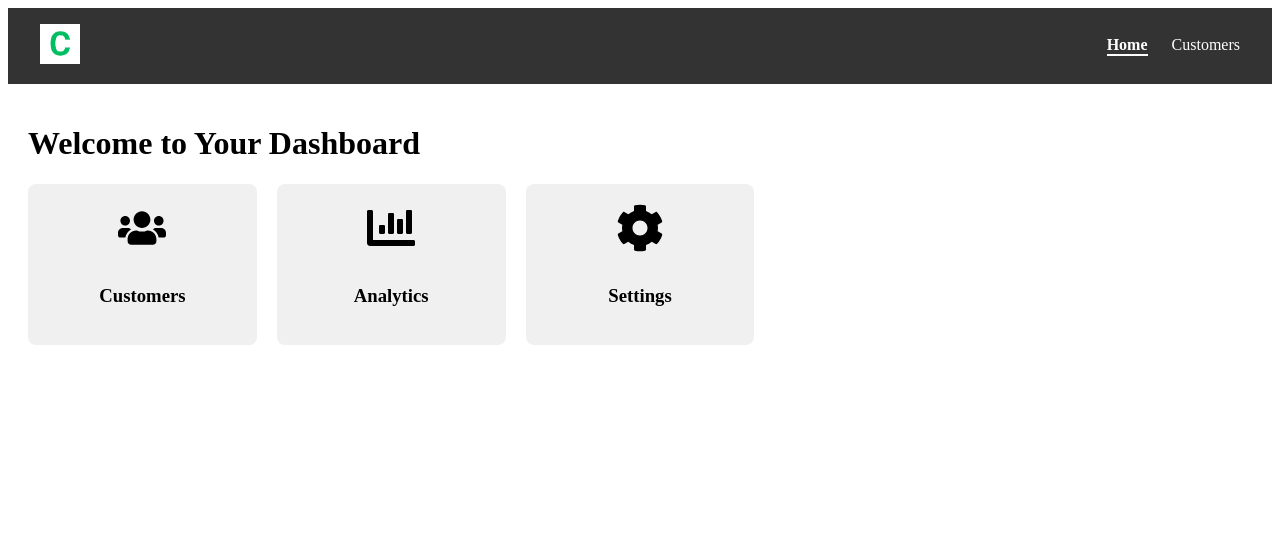
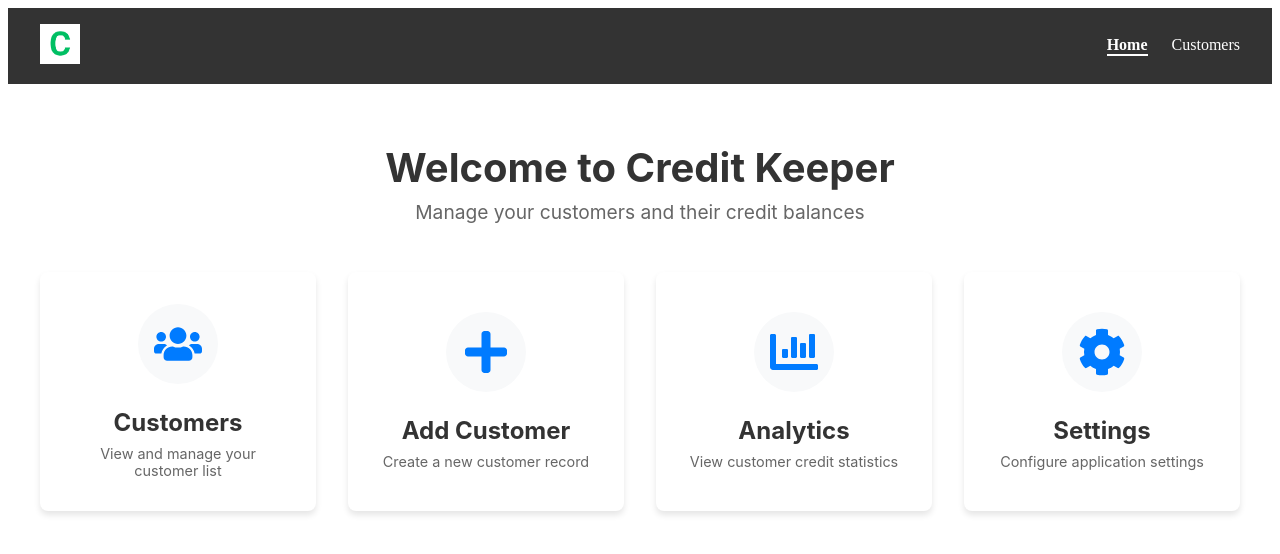
Before and after one commit to Tyler2517/creditkeeper, a React (Vite) app in the folder frontend/: page / in a window 1280 px wide. Shown: the top 554 px of the page. Built offline with nearby package versions, Linux system fonts and the light colour scheme.

Commit message:
Add more style changes to the dashboard

```diff
--- /dev/null
+++ b/frontend/src/components/Dashboard.css
@@ -0,0 +1,84 @@
+/* Create a new file: frontend/src/components/Dashboard.css */
+.dashboard-container {
+    max-width: 1200px;
+    margin: 0 auto;
+    padding: 2rem;
+    font-family: -apple-system, BlinkMacSystemFont, 'Segoe UI', Roboto, Oxygen,
+      Ubuntu, Cantarell, 'Open Sans', 'Helvetica Neue', sans-serif;
+  }
+
+  .dashboard-header {
+    text-align: center;
+    margin-bottom: 3rem;
+  }
+
+  .dashboard-header h1 {
+    font-size: 2.5rem;
+    color: #333;
+    margin-bottom: 0.5rem;
+  }
+
+  .dashboard-subtitle {
+    font-size: 1.2rem;
+    color: #666;
+    max-width: 600px;
+    margin: 0 auto;
+  }
+
+  .dashboard-grid {
+    display: grid;
+    grid-template-columns: repeat(auto-fill, minmax(250px, 1fr));
+    gap: 2rem;
+  }
+
+  .dashboard-card {
+    display: flex;
+    flex-direction: column;
+    align-items: center;
+    padding: 2rem;
+    background-color: white;
+    border-radius: 8px;
+    box-shadow: 0 4px 6px rgba(0, 0, 0, 0.1);
+    transition: transform 0.3s, box-shadow 0.3s;
+    text-decoration: none;
+    color: inherit;
+  }
+
+  .dashboard-card:hover {
+    transform: translateY(-5px);
+    box-shadow: 0 10px 15px rgba(0, 0, 0, 0.1);
+  }
+
+  .card-icon {
+    display: flex;
+    align-items: center;
+    justify-content: center;
+    width: 80px;
+    height: 80px;
+    background-color: #f8f9fa;
+    border-radius: 50%;
+    margin-bottom: 1.5rem;
+    color: #007bff;
+  }
+
+  .card-content {
+    text-align: center;
+  }
+
+  .card-content h3 {
+    margin: 0 0 0.5rem 0;
+    font-size: 1.5rem;
+    color: #333;
+  }
+
+  .card-description {
+    color: #666;
+    font-size: 0.9rem;
+    margin: 0;
+  }
+
+  @media (max-width: 768px) {
+    .dashboard-grid {
+      grid-template-columns: 1fr;
+    }
+  }
--- a/frontend/src/components/Dashboard.tsx
+++ b/frontend/src/components/Dashboard.tsx
@@ -1,39 +1,58 @@
+// frontend/src/components/Dashboard.tsx
 import React from 'react';
 import { Link } from 'react-router-dom';
-import { FaUsers, FaChartBar, FaCog } from 'react-icons/fa';
+import { FaUsers, FaChartBar, FaCog, FaPlus } from 'react-icons/fa';
+import './Dashboard.css'; // Create this file for styling
 
 interface DashboardCardProps {
   icon: React.ReactNode;
   title: string;
   link: string;
+  description?: string; // Add description for more context
 }
 
-const DashboardCard: React.FC<DashboardCardProps> = ({ icon, title, link }) => (
-    <Link to={link} className="dashboard-card">
-        <div className="card-icon">{icon}</div>
-        <h3>{title}</h3>
-    </Link>
+const DashboardCard: React.FC<DashboardCardProps> = ({ icon, title, link, description }) => (
+  <Link to={link} className="dashboard-card">
+    <div className="card-icon">{icon}</div>
+    <div className="card-content">
+      <h3>{title}</h3>
+      {description && <p className="card-description">{description}</p>}
+    </div>
+  </Link>
 );
 
 const Dashboard: React.FC = () => {
   return (
-    <div className="dashboard">
-      <h1>Welcome to Your Dashboard</h1>
+    <div className="dashboard-container">
+      <header className="dashboard-header">
+        <h1>Welcome to Credit Keeper</h1>
+        <p className="dashboard-subtitle">Manage your customers and their credit balances</p>
+      </header>
+
       <div className="dashboard-grid">
         <DashboardCard
           icon={<FaUsers size={48} />}
           title="Customers"
           link="/customers"
+          description="View and manage your customer list"
+        />
+        <DashboardCard
+          icon={<FaPlus size={48} />}
+          title="Add Customer"
+          link="/add-customer"
+          description="Create a new customer record"
         />
         <DashboardCard
           icon={<FaChartBar size={48} />}
           title="Analytics"
           link="/analytics"
+          description="View customer credit statistics"
         />
         <DashboardCard
           icon={<FaCog size={48} />}
           title="Settings"
           link="/settings"
+          description="Configure application settings"
         />
       </div>
     </div>
```
